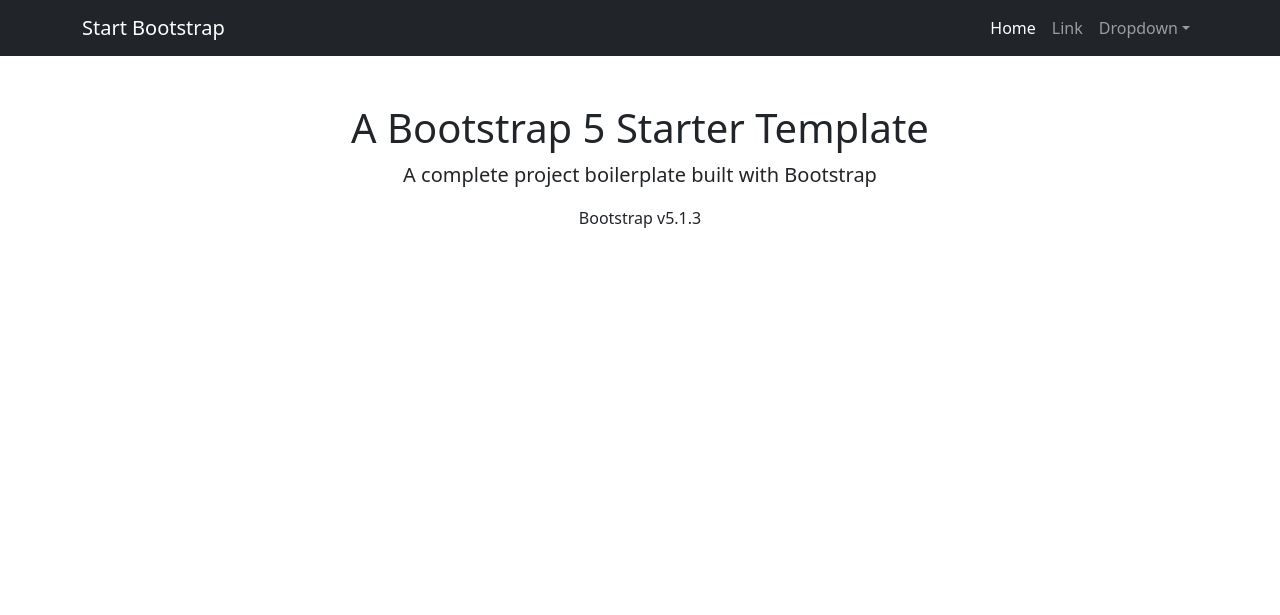
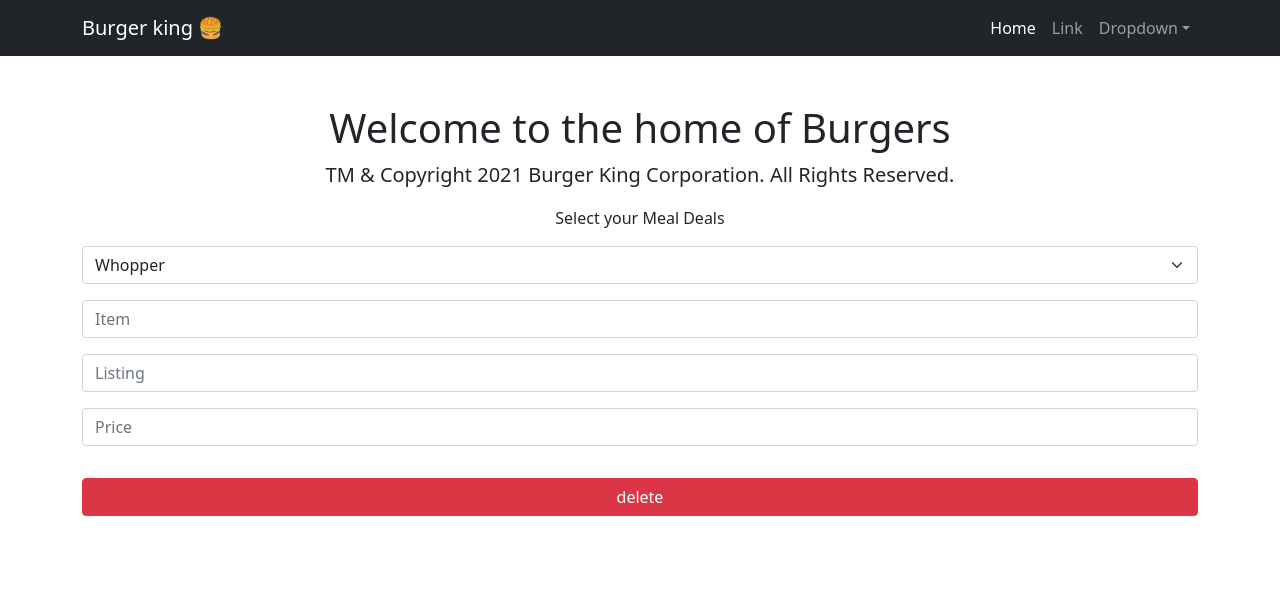
Before and after one commit to AbdulRehman5679/ssp-ca3, a website: page views/index.html in a window 1280 px wide. Drawn offline with nearby package versions, Linux system fonts and the light colour scheme.

Commit message:
commit 1 Burger king

```diff
--- a/views/index.html
+++ b/views/index.html
@@ -1,32 +1,39 @@
 <!DOCTYPE html>
 <html lang="en">
+
 <head>
     <meta charset="utf-8" />
     <meta name="viewport" content="width=device-width, initial-scale=1, shrink-to-fit=no" />
     <meta name="description" content="" />
     <meta name="author" content="" />
-        <title>Bare - Start Bootstrap Template</title>
+    <title>Burger king 🍔 </title>
     <!-- Favicon-->
     <link rel="icon" type="image/x-icon" href="assets/favicon.ico" />
     <!-- Core theme CSS (includes Bootstrap)-->
     <link href="css/styles.css" rel="stylesheet" />
 </head>
+
 <body>
     <!-- Responsive navbar-->
     <nav class="navbar navbar-expand-lg navbar-dark bg-dark">
         <div class="container">
-                <a class="navbar-brand" href="#">Start Bootstrap</a>
-                <button class="navbar-toggler" type="button" data-bs-toggle="collapse" data-bs-target="#navbarSupportedContent" aria-controls="navbarSupportedContent" aria-expanded="false" aria-label="Toggle navigation"><span class="navbar-toggler-icon"></span></button>
+            <a class="navbar-brand" href="#">Burger king 🍔</a>
+            <button class="navbar-toggler" type="button" data-bs-toggle="collapse"
+                data-bs-target="#navbarSupportedContent" aria-controls="navbarSupportedContent" aria-expanded="false"
+                aria-label="Toggle navigation"><span class="navbar-toggler-icon"></span></button>
             <div class="collapse navbar-collapse" id="navbarSupportedContent">
                 <ul class="navbar-nav ms-auto mb-2 mb-lg-0">
                     <li class="nav-item"><a class="nav-link active" aria-current="page" href="#">Home</a></li>
                     <li class="nav-item"><a class="nav-link" href="#">Link</a></li>
                     <li class="nav-item dropdown">
-                            <a class="nav-link dropdown-toggle" id="navbarDropdown" href="#" role="button" data-bs-toggle="dropdown" aria-expanded="false">Dropdown</a>
+                        <a class="nav-link dropdown-toggle" id="navbarDropdown" href="#" role="button"
+                            data-bs-toggle="dropdown" aria-expanded="false">Dropdown</a>
                         <ul class="dropdown-menu dropdown-menu-end" aria-labelledby="navbarDropdown">
                             <li><a class="dropdown-item" href="#">Action</a></li>
                             <li><a class="dropdown-item" href="#">Another action</a></li>
-                                <li><hr class="dropdown-divider" /></li>
+                            <li>
+                                <hr class="dropdown-divider" />
+                            </li>
                             <li><a class="dropdown-item" href="#">Something else here</a></li>
                         </ul>
                     </li>
@@ -37,9 +44,30 @@
     <!-- Page content-->
     <div class="container">
         <div class="text-center mt-5">
-                <h1>A Bootstrap 5 Starter Template</h1>
-                <p class="lead">A complete project boilerplate built with Bootstrap</p>
-                <p>Bootstrap v5.1.3</p>
+            <h1>Welcome to the home of Burgers </h1>
+            <p class="lead">TM & Copyright 2021 Burger King Corporation. All Rights Reserved.</p>
+            <p>Select your Meal Deals</p>
+        </div>
+        <div class="row">
+            <div id="menu" class="col-1g-4 mb-5 order-1">
+                <form enctype="application/json" action="/post/json" method="post">
+                    <div class="form-group">
+                        <select class="form-select" name="sec_n">
+                            <option value="0">Whopper</option>
+                            <option value="1">Chicken Royale</option>
+                            <option value="2">Crispy Chicken</option>
+                            <option value="3">Bacon King</option>
+                            <option value="4">Double Cheese Burger</option>
+                        </select>
+                        <input class="form-control mt-3" type="text" name="item" placeholder="Item">
+                        <input class="form-control mt-3" type="text" name="listing" placeholder="Listing">
+                        <input class="form-control mt-3" type="text" name="price" placeholder="Price">
+
+                        <div class="d-grid gap-2 mt-3">
+                            <button id="delete" class="btn btn-danger btn-block mt-3">delete</button>
+
+                        </div>
+                        <div id="results" class="col-1g-8 mb-5 order-2"></div>
                     </div>
             </div>
             <!-- Bootstrap core JS-->
@@ -47,4 +75,5 @@
             <!-- Core theme JS-->
             <script src="js/scripts.js"></script>
 </body>
+
 </html>
```
Lines whose indentation alone changed are shown as unchanged.
